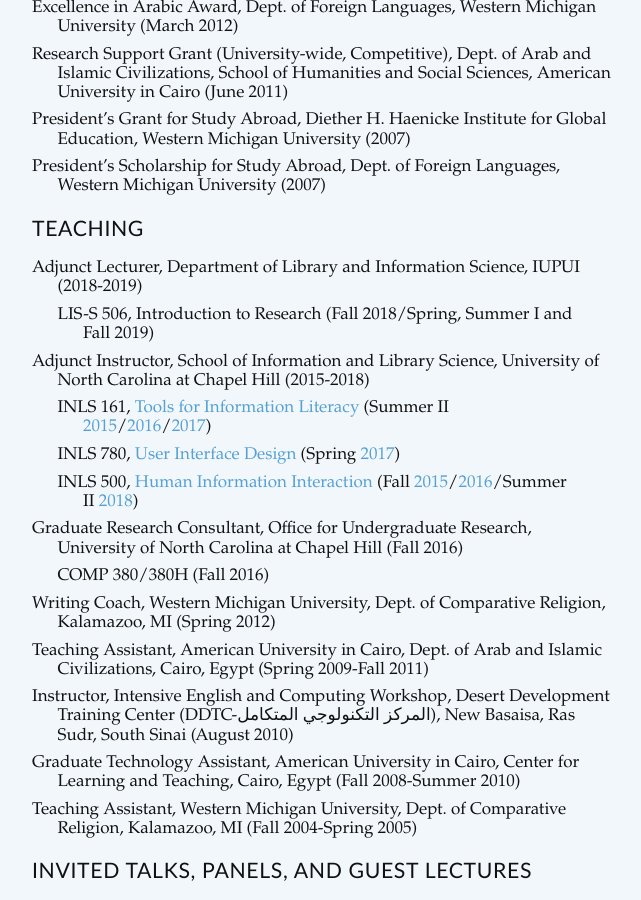
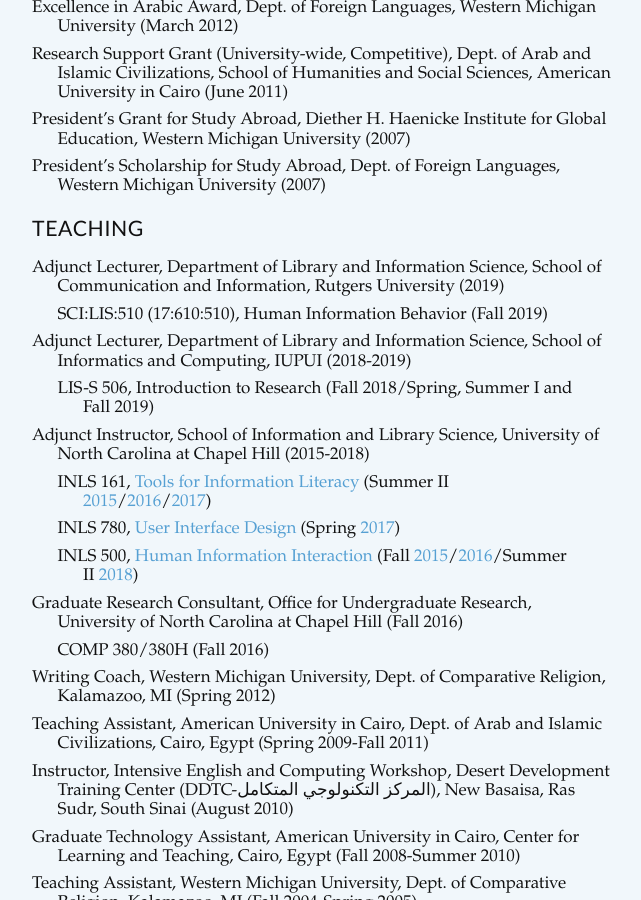
Before and after one commit to jdmar3/jdmar3.github.io, a Jekyll site: the page built from cv/index.md, in a window 1280 px wide and 900 px high, scrolled down 4755 px. Shown: the whole window, without its empty margins (48-689 px from the left). Built offline with Jekyll 4.4.1, drawn with Linux system fonts in a browser that asks for light colours; some web fonts are replaced; Markdown is read by kramdown in place of the engine named in the settings.

Commit message:
update cv

```diff
--- a/cv/index.md
+++ b/cv/index.md
@@ -153,7 +153,9 @@
 
 # Teaching
 
-- Adjunct Lecturer, Department of Library and Information Science, IUPUI (2018-2019)
+- Adjunct Lecturer, Department of Library and Information Science, School of Communication and Information, Rutgers University (2019)
+  - SCI:LIS:510 (17:610:510), Human Information Behavior (Fall 2019)
+- Adjunct Lecturer, Department of Library and Information Science, School of Informatics and Computing, IUPUI (2018-2019)
   - LIS-S 506, Introduction to Research (Fall 2018/Spring, Summer I and Fall 2019)
 - Adjunct Instructor, School of Information and Library Science, University of North Carolina at Chapel Hill (2015-2018)
 	- INLS 161, [Tools for Information Literacy](https://inls161.johndmart.in) (Summer II [2015](https://ils.unc.edu/courses/2015_summerII/inls161_001/)/[2016](https://ils.unc.edu/courses/2016_summerII/inls161_001/)/[2017](https://ils.unc.edu/courses/2016_summerII/inls161_001))
```
